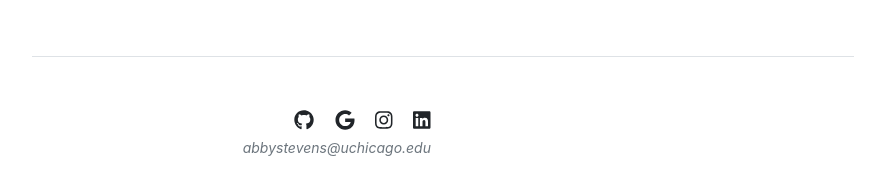
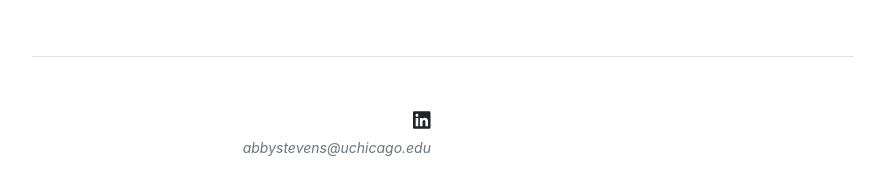
Before and after one commit to dan-xiang/dan-xiang.github.io, a Jekyll site: the page built from index.md, in a window 1280 px wide. Shown: the part 505-700 px from the top of the page, without its empty margins (197-1082 px from the left). Built offline with Jekyll 4.4.1, drawn with Linux system fonts in a browser that asks for light colours.

Commit message:
Update settings.yml
Signed-off-by: dan-xiang <120136833+dan-xiang@users.noreply.github.com>

```diff
--- a/_data/settings.yml
+++ b/_data/settings.yml
@@ -14,10 +14,10 @@ courses:
 - {name: 'Stellar Structures', url: 'stellar-structures'}
 
 social:
-- {icon: 'github', link: 'https://github.com/abbystvns'}
-- {icon: 'google', link: 'https://scholar.google.com/citations?user=9Wn7a2MAAAAJ&hl=en'}
-- {icon: 'instagram', link: 'https://www.instagram.com/abbbyst'}
-- {icon: 'linkedin', link: 'https://www.linkedin.com/in/abbyestevens/'}
+#- {icon: 'github', link: 'https://github.com/abbystvns'}
+#- {icon: 'google', link: 'https://scholar.google.com/citations?user=9Wn7a2MAAAAJ&hl=en'}
+#- {icon: 'instagram', link: 'https://www.instagram.com/abbbyst'}
+- {icon: 'linkedin', link: 'https://www.linkedin.com/in/daniel-xiang-005553142/'}
 
 contacts:
 - {name: 'Dr. Academia',
```
